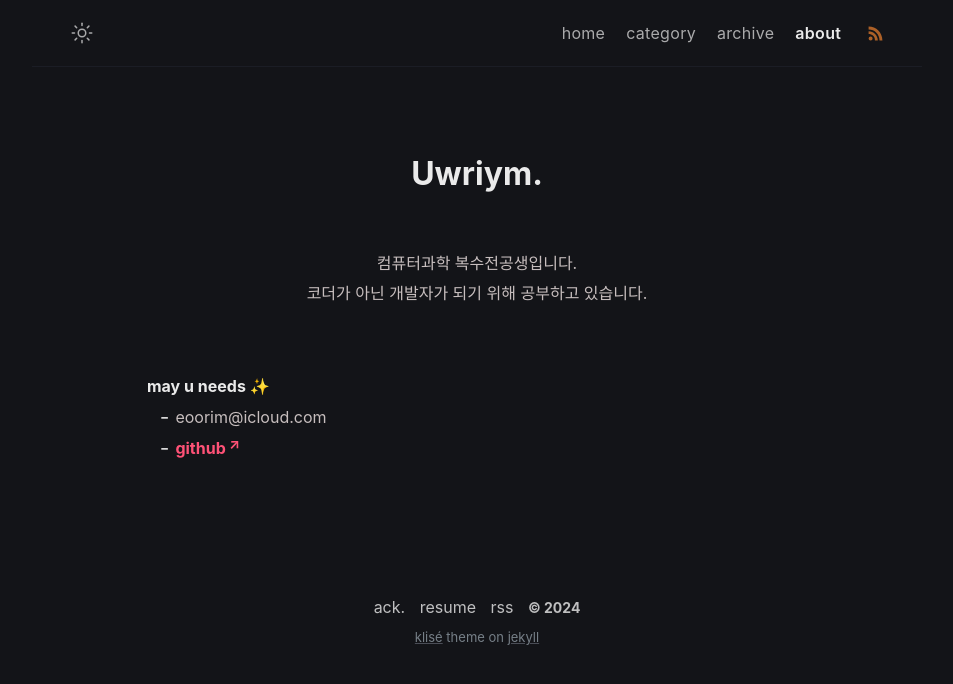
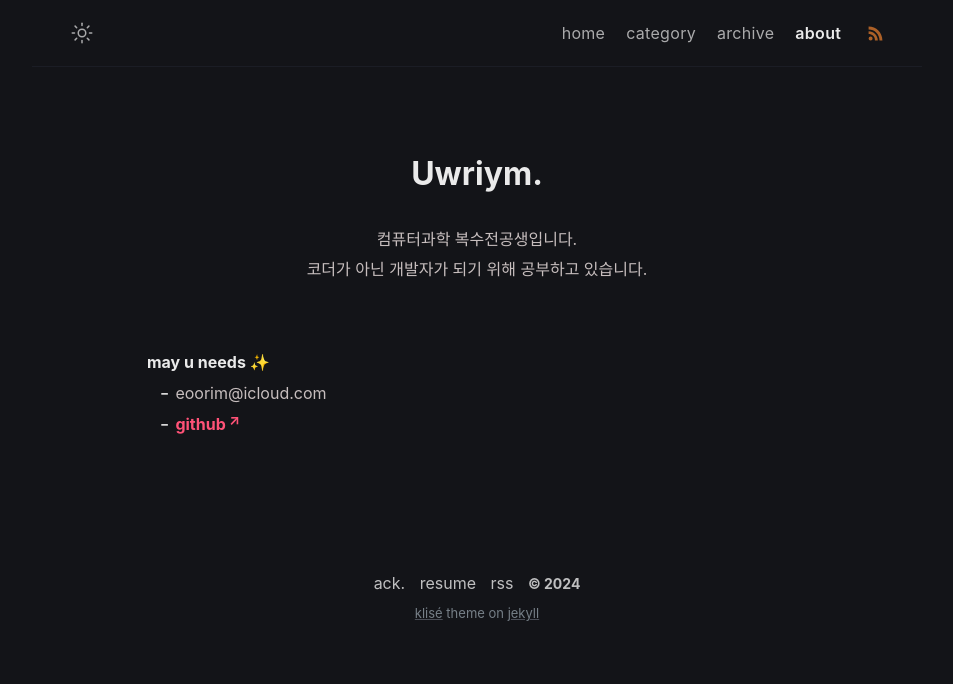
Before and after one commit to uwriym/uwriym.github.io, a Jekyll site: the page built from about.md, in a window 1280 px wide and 900 px high. Shown: the top 684 px of the window, without its empty margins (163-1116 px from the left). Built offline with Jekyll 4.4.1, drawn with Linux system fonts in a browser that asks for light colours; some web fonts are replaced.

Commit message:
post에서 header의 margin-bottom 줄임
- 3em -> 1.5em

```diff
--- a/_sass/klise/_post.scss
+++ b/_sass/klise/_post.scss
@@ -9,7 +9,7 @@
 // Post title
 .header {
   margin-top: 7.8em;
-  margin-bottom: 3em;
+  margin-bottom: 1.5em;
 
   .post-info {
     display: flex;
```
